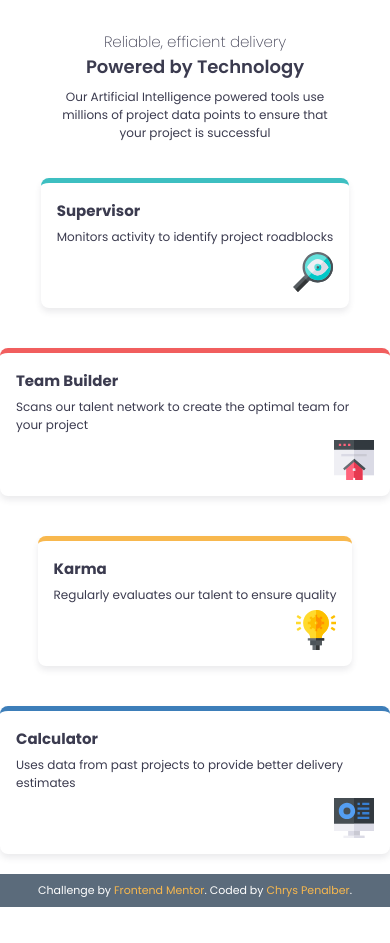
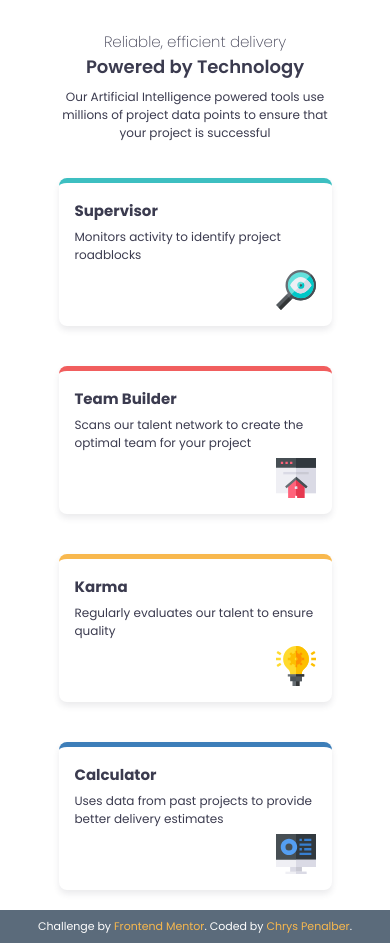
Before and after one commit to chryspenalber/four-card-feature, a plain HTML site: page index.html in a window 390 px wide. Before the commit the page ends 907 px from the top, so only its background shows below. Drawn offline with Linux system fonts and the light colour scheme.

Commit message:
Update media querie

```diff
--- a/assets/css/four-cards.css
+++ b/assets/css/four-cards.css
@@ -53,7 +53,7 @@ header p {
 
 main {
     display: grid;
-    grid-template-columns: repeat(5, 1fr);
+    grid-template-columns: 1fr 2fr 2fr 2fr 1fr;
     grid-template-rows: repeat(4, 1fr);
     grid-column-gap: 40px;
     grid-row-gap: 0;
@@ -135,4 +135,8 @@ footer {
         flex-direction: column;
         align-items: center;
     }
+
+    .feature-container {
+        max-width: 70%;
+    }
 }
```
